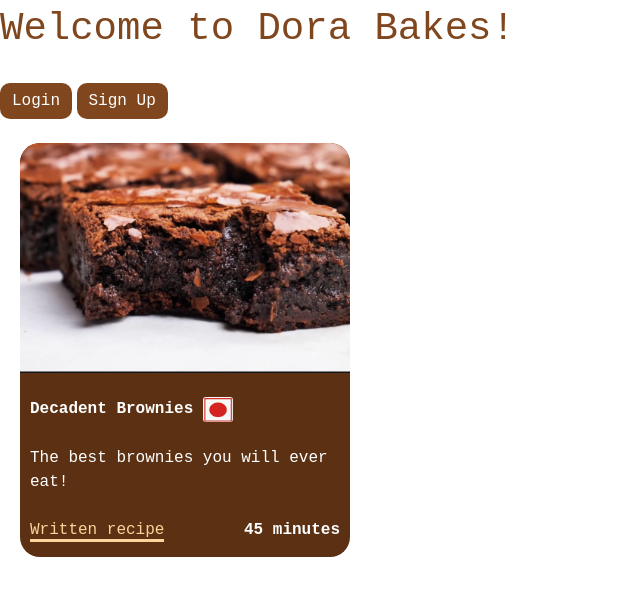
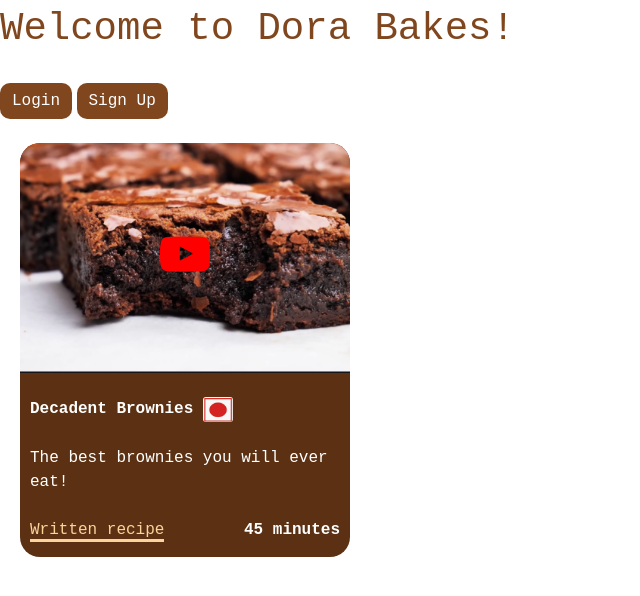
Before and after one commit to sania-dsouza/django-dorabakes, a Django app: page / in a window 1280 px wide. Shown: the top 596 px of the page, without its empty margins (0-640 px from the left). Run offline with Django 3.2, Linux system fonts and the light colour scheme; some libraries are stand-ins or nearby versions.

Commit message:
Added Youtube link

```diff
--- a/doraBakes/bakery/static/bakery/base_style.css
+++ b/doraBakes/bakery/static/bakery/base_style.css
@@ -65,13 +65,38 @@ button.close:hover {
     color: white;
     }
 
+.recipe-video {
+    position: relative;
+    }
+
 .recipe-card:hover {
     box-shadow: 0 0 20px rgba(33,33,33,.9);
     }
 
-.video {
-    height: 220px;
+.overlay {
+    position: absolute;
+    top:0;
+    bottom: 0;
+    right: 0;
+    left: 0;
+    height: 100%;
+    width: 100%;
+    transition: .3s ease;
+    }
+
+.icon {
+    color: red;
+    font-size: 50px;
+    position: absolute;
+    top: 50%;
+    left: 50%;
+    transform: translate(-50%, -50%);
+    -ms-transform: translate(-50%, -50%);
     text-align: center;
+}
+
+.icon:hover {
+    color: white;
     }
 
 .recipe-text {
@@ -100,13 +125,13 @@ div#recipe-written {
     padding-bottom: 15px;
     }
 
-div a {
+div#recipe-written a {
     color: #fad49b;
     text-decoration: none;
     border-bottom: #fad49b 3px solid;
     }
 
-div a:hover {
+div#recipe-written a:hover {
     color: white;
     text-decoration: none;
     border-bottom: white 3px solid;
--- a/doraBakes/bakery/templates/bakery/recipes.html
+++ b/doraBakes/bakery/templates/bakery/recipes.html
@@ -9,7 +9,7 @@
     {% bootstrap_css %} {# calling bootstrap before custom styles allows over-riding BS styles #}
     {% bootstrap_javascript jquery='full' %}
     <script src="{% static 'js/jquery.bootstrap.modal.forms.js' %}"></script>
-
+    <link rel="stylesheet" href="https://cdnjs.cloudflare.com/ajax/libs/font-awesome/4.7.0/css/font-awesome.min.css">
     <link rel = "stylesheet" type="text/css" href="../static/bakery/base_style.css">
     <link rel= "shortcut icon" type='image/png' href="../static/favicon/favicon.png" />
 </head>
@@ -58,7 +58,14 @@
     <!-- template -->
     <template id="recipeCard">
         <div class="recipe-card">
-            <img v-bind:src="'static/images/brownie.png'" alt="brownie"/>
+            <div class="recipe-video">
+                <img v-bind:src="'static/images/brownie.png'" alt="brownie"/>
+                <div class="overlay">
+                    <a href="https://www.youtube.com/watch?v=Z1OLG7F3HD4" class="icon" title = "YT Play">
+                        <i class="fa fa-youtube-play"></i>
+                    </a>
+                </div>
+            </div>
             </br>
 
             <div>
```
